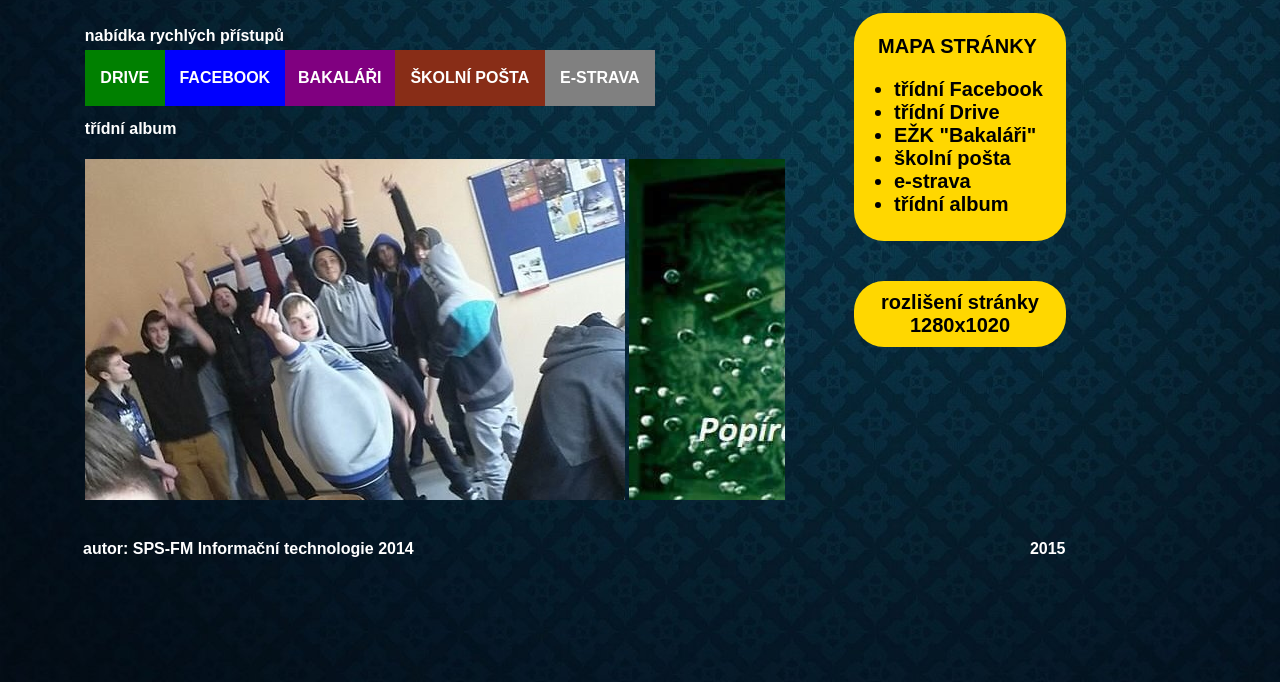
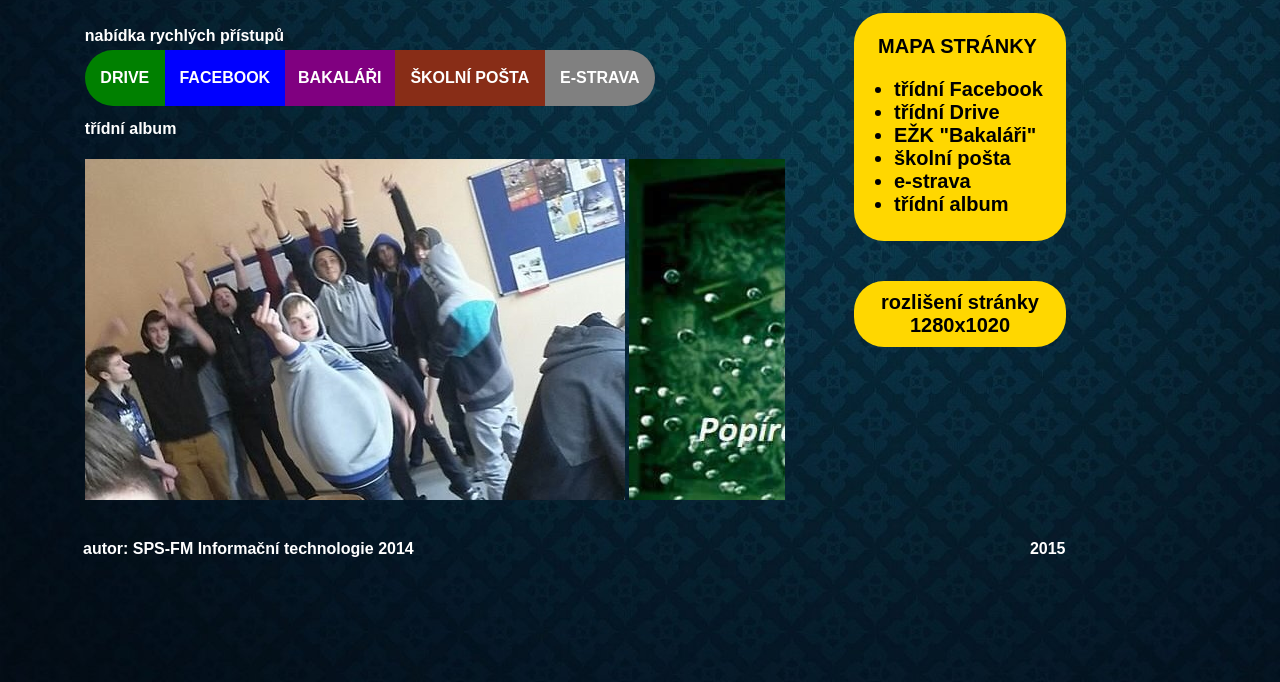
Before and after one commit to it-2014-spsfm-test1/it-2014-spsfm-test1, a plain HTML site: page index.html in a window 1280 px wide. Shown: the part 118-800 px from the top of the page. Drawn offline with Linux system fonts and the light colour scheme.

Commit message:
Oficiální #1
První funkční vydání.

```diff
--- a/index.css
+++ b/index.css
@@ -12,11 +12,11 @@ body{width:1280px;height:1020px;background-image:url(background1.jpg);background
 
 .tabulka_rychle_pristupy{position:absolute;width:570px;margin-top:40px;}
 
-.tabulka_drive{background-color:green;width:80px;height:50px;text-align:center;margin-top:13px;float:left;}
+.tabulka_drive{background-color:green;width:80px;height:50px;text-align:center;margin-top:13px;float:left;border-radius:30px 0px 0px 30px;}
 .tabulka_facebook{background-color:blue;width:120px;height:50px;text-align:center;margin-top:13px;float:left;}
 .tabulka_bakalari{background-color:purple;width:110px;height:50px;text-align:center;margin-top:13px;float:left;}
 .tabulka_skolni_posta{background-color:#882D17;width:150px;height:50px;text-align:center;margin-top:13px;float:left;}
-.tabulka_e_strava{background-color:gray;width:110px;height:50px;text-align:center;margin-top:13px;float:left;}
+.tabulka_e_strava{background-color:gray;width:110px;height:50px;text-align:center;margin-top:13px;float:left;border-radius:0px 30px 30px 0px;}
 
 .tabulka_drive{transition:background 0.5s;}
 .tabulka_facebook{transition:background 0.5s;}
```
